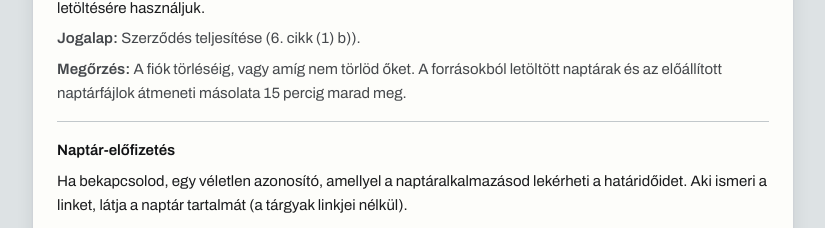
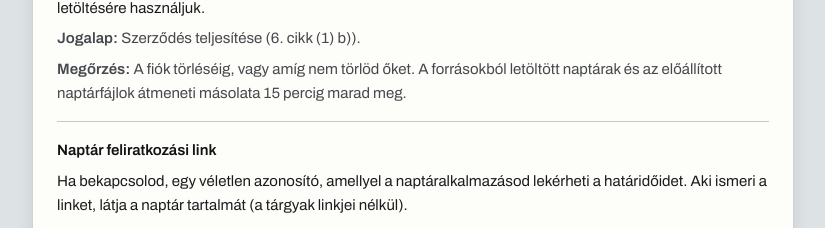
Before and after one commit to bnandy05/hallgatoui, a Next.js app: page /adatvedelem in a window 1280 px wide. Shown: the part 1013-1241 px from the top of the page, without its empty margins (11-836 px from the left). Built offline with nearby package versions, Linux system fonts and the light colour scheme.

Commit message:
Use the new calendar link wording on the privacy notice
Co-Authored-By: Claude Opus 5.5 (1M context) <noreply@anthropic.com>
Claude-Session: https://claude.ai/code/session_019oAiFRHsDtZ6NgeqKoYhwB

```diff
--- a/app/adatvedelem/page.tsx
+++ b/app/adatvedelem/page.tsx
@@ -50,7 +50,7 @@ const PURPOSES: Purpose[] = [
       "A fiók törléséig, vagy amíg nem törlöd őket. A forrásokból letöltött naptárak és az előállított naptárfájlok átmeneti másolata 15 percig marad meg.",
   },
   {
-    what: "Naptár-előfizetés",
+    what: "Naptár feliratkozási link",
     data:
       "Ha bekapcsolod, egy véletlen azonosító, amellyel a naptáralkalmazásod lekérheti a határidőidet. Aki ismeri a linket, látja a naptár tartalmát (a tárgyak linkjei nélkül).",
     basis: "Szerződés teljesítése (6. cikk (1) b)).",
```
